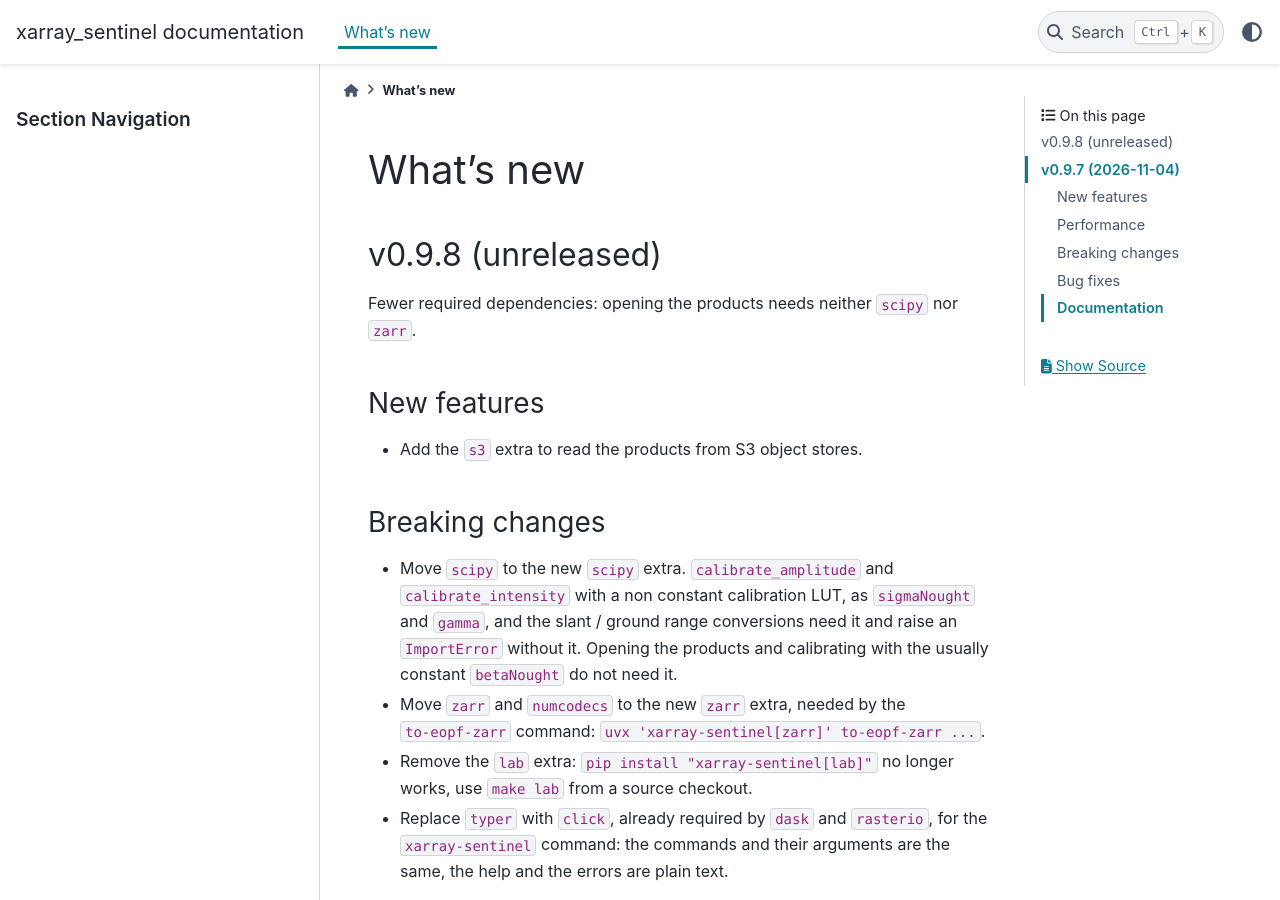
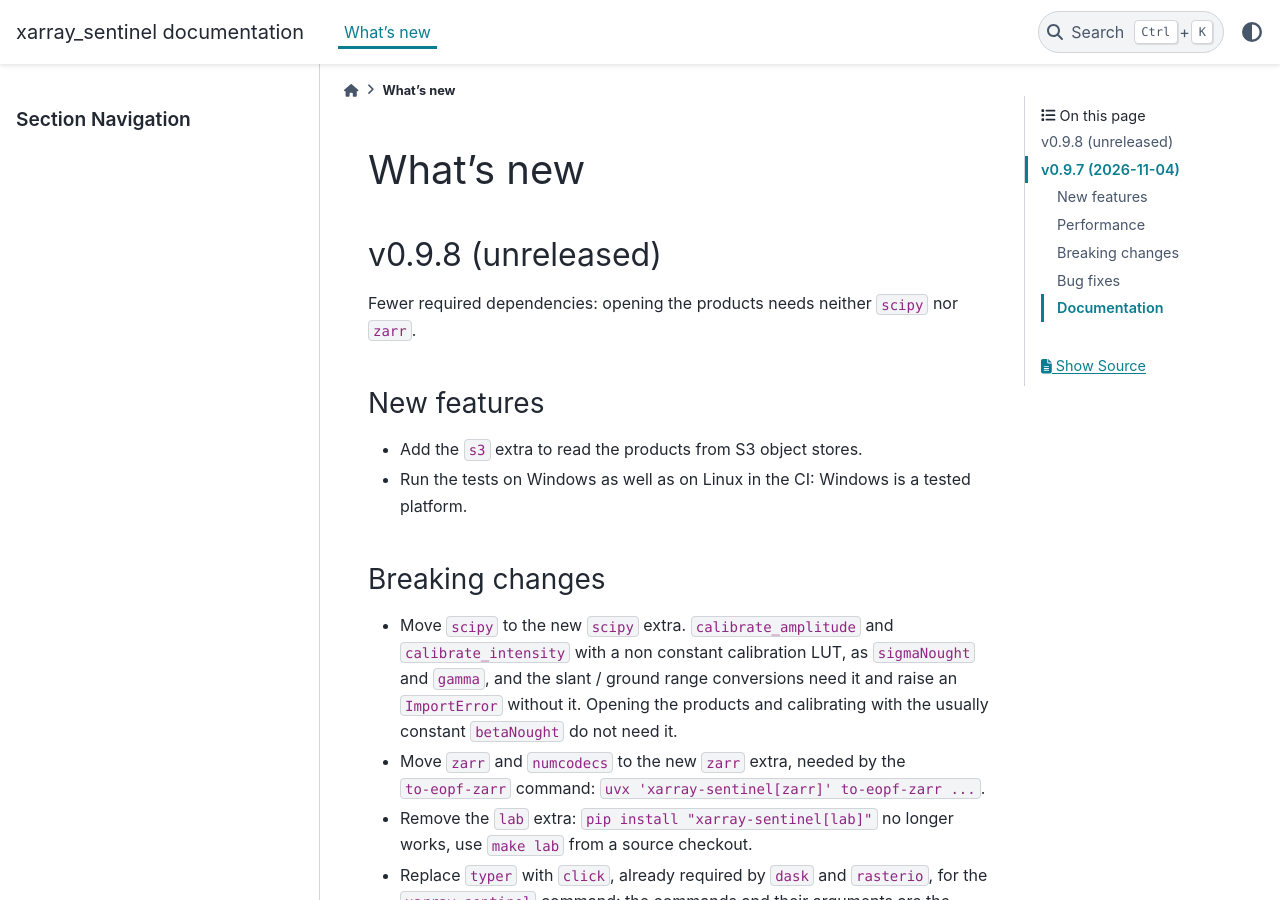
Before and after one commit to bopen/xarray-sentinel, a Sphinx documentation site: the page built from docs/whats-new.md, in a window 1280 px wide and 900 px high. Built offline with Sphinx 7.4.7 and the PyData theme 0.15.4, drawn with Linux system fonts in a browser that asks for light colours; pages that are not in the unit, such as notebooks, are missing from menus; the version number could not be read and is left out.

Commit message:
Add the what's new entry for the tests on Windows
Co-Authored-By: Claude Opus 5.5 <noreply@anthropic.com>

```diff
--- a/docs/whats-new.md
+++ b/docs/whats-new.md
@@ -7,6 +7,7 @@ Fewer required dependencies: opening the products needs neither `scipy` nor `zar
 ### New features
 
 - Add the `s3` extra to read the products from S3 object stores.
+- Run the tests on Windows as well as on Linux in the CI: Windows is a tested platform.
 
 ### Breaking changes
 
```
